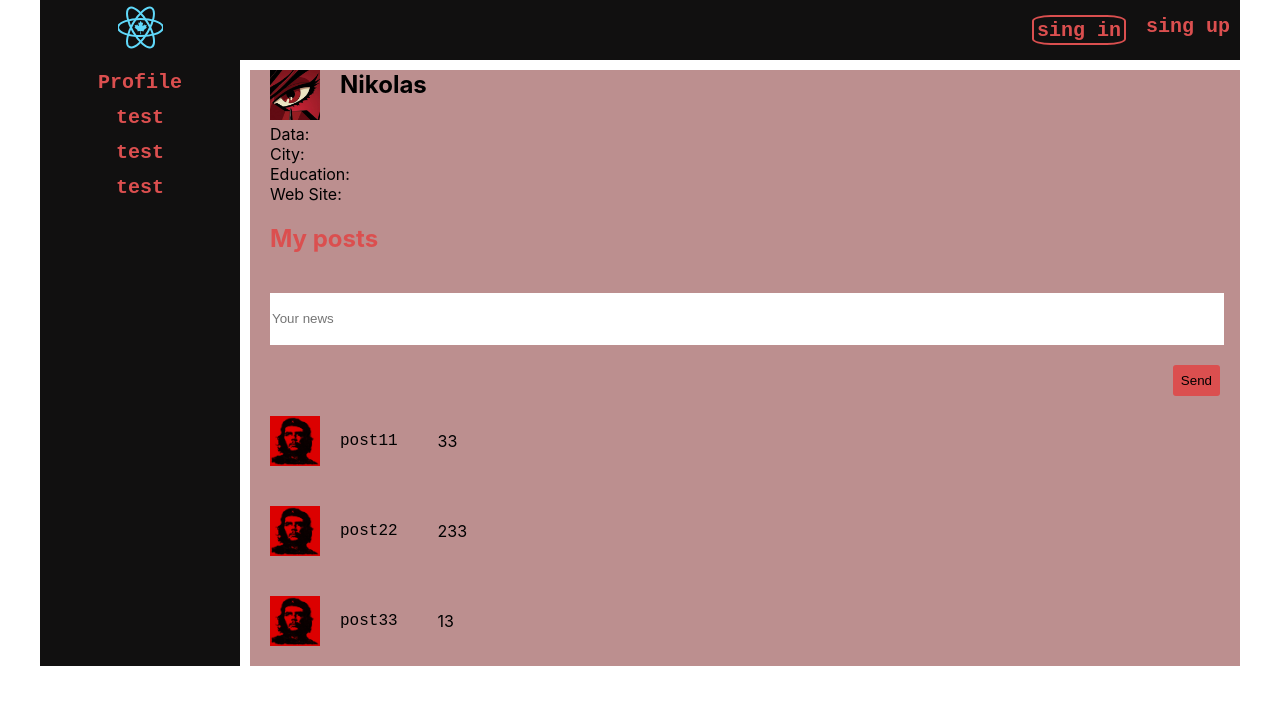
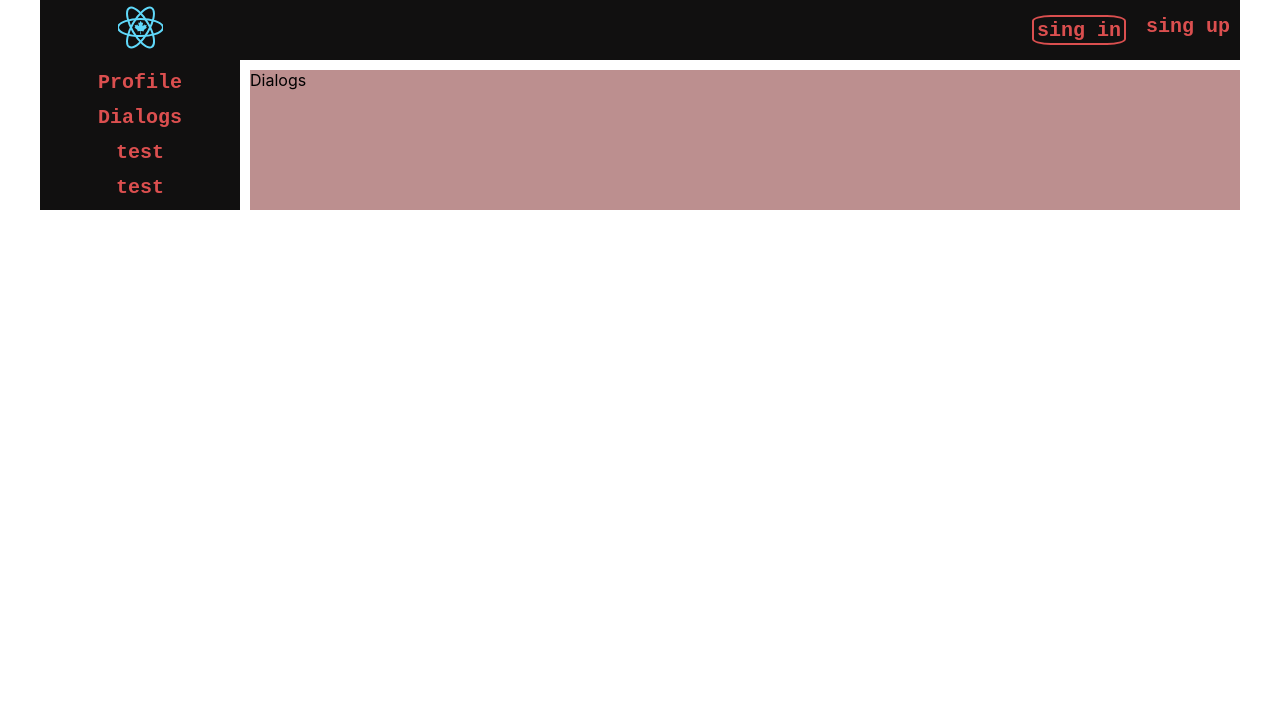
Before and after one commit to Qseboy/socialNetwork-React-Redux, a React (Create React App) app: page /Dialogs in a window 1280 px wide. Shown: the top 704 px of the page. Built offline with nearby package versions, Linux system fonts and the light colour scheme.

Commit message:
add Router, and Dialogs page.

```diff
--- a/package.json
+++ b/package.json
@@ -5,6 +5,7 @@
   "dependencies": {
     "react": "^16.12.0",
     "react-dom": "^16.12.0",
+    "react-router-dom": "^5.1.2",
     "react-scripts": "3.2.0"
   },
   "scripts": {
--- a/src/App.css
+++ b/src/App.css
@@ -12,3 +12,10 @@
   grid-template-columns: 2fr 10fr;
   /* grid-gap: 10px; */
 }
+
+.app-wrapper-content {
+  grid-area: c;
+  background-color: rosybrown;
+  margin-left: 10px;
+  margin-top: 10px;
+}
--- a/src/App.js
+++ b/src/App.js
@@ -4,17 +4,24 @@ import Header from "./components/Header/Header";
 import Navbar from "./components/Navbar/Navbar";
 import Profile from "./components/Profile/Profile";
 import Login from "./components/Login/Login";
+import Dialogs from "./components/Dialogs/Dialogs";
+import { Route, BrowserRouter } from "react-router-dom";
 
 const App = () => {
   return (
+    <BrowserRouter>
       <div className="App">
         <div className="app-wrapper">
           <Header />
           <Login />
           <Navbar />
-        <Profile name="Nikolas" />
+          <div className="app-wrapper-content">
+            <Route path="/Dialogs" component={Dialogs} />
+            <Route path="/Profile" component={Profile} />
           </div>
         </div>
+      </div>
+    </BrowserRouter>
   );
 };
 
--- /dev/null
+++ b/src/components/Dialogs/Dialogs.jsx
@@ -0,0 +1,11 @@
+import React from "react";
+import s from "./Dialogis.module.css";
+
+const Dialogs = props => {
+  return (
+    <div>
+      <a>Dialogs</a>
+    </div>
+  );
+};
+export default Dialogs;
--- a/src/components/Navbar/Navbar.jsx
+++ b/src/components/Navbar/Navbar.jsx
@@ -5,10 +5,10 @@ const Navbar = () => {
   return (
     <nav className={s.nav}>
       <div className={s.item}>
-        <a>Profile</a>
+        <a href="Profile">Profile</a>
       </div>
       <div className={s.item}>
-        <a>test</a>
+        <a href="Dialogs">Dialogs</a>
       </div>
       <div className={s.item}>
         <a>test</a>
--- a/src/components/Profile/Profile.jsx
+++ b/src/components/Profile/Profile.jsx
@@ -5,7 +5,7 @@ import MyPosts from "./MyPosts/MyPosts";
 
 const Profile = props => {
   return (
-    <div className={s.content}>
+    <div>
       <div className={s.container}>
         <div>
           <img src={avatar} className={s.avatar}></img>
--- a/src/components/Profile/Profile.module.css
+++ b/src/components/Profile/Profile.module.css
@@ -1,9 +1,3 @@
-.content {
-  grid-area: c;
-  background-color: rosybrown;
-  margin-left: 10px;
-  margin-top: 10px;
-}
 .container {
   display: flex;
 }
```
Also changed, not shown: src/components/Dialogs/Dialogis.module.css (added), 1 other file (tests, documents, lock files or other folders). Lines whose indentation alone changed are shown as unchanged.
